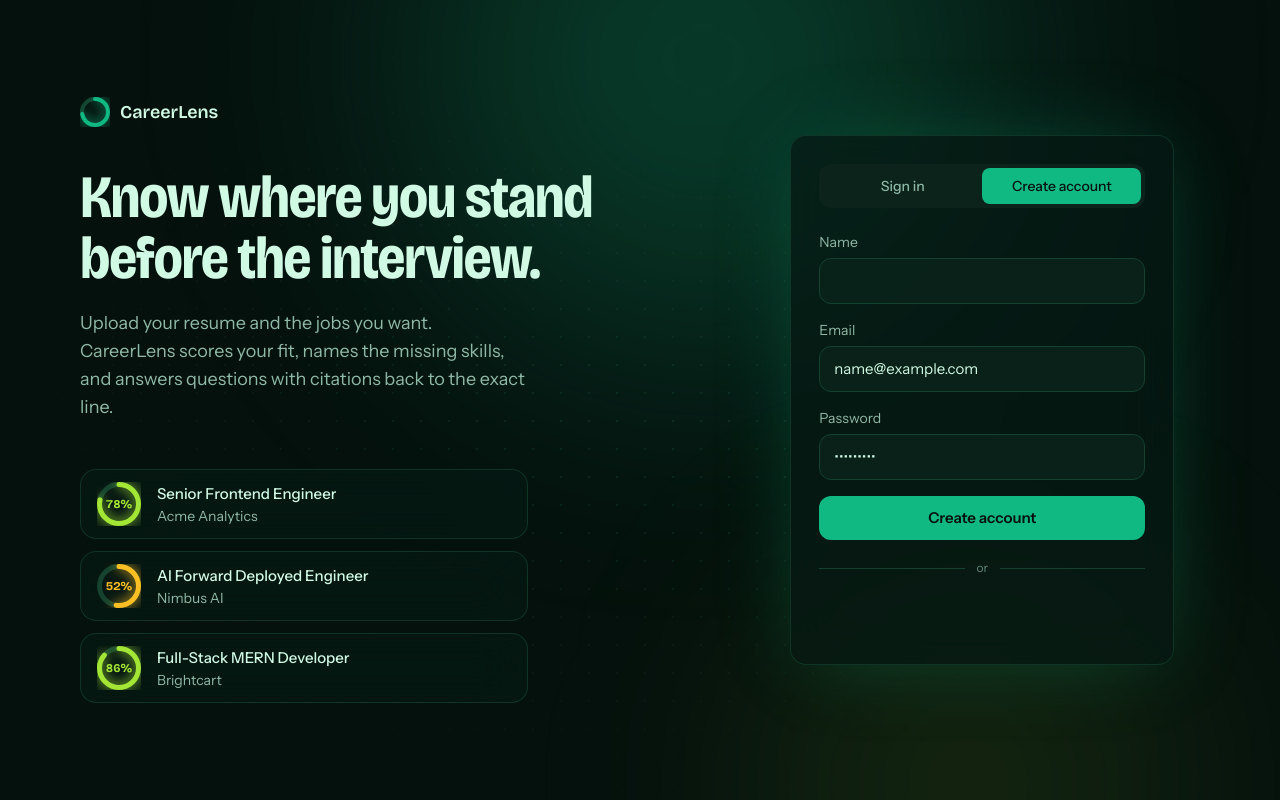
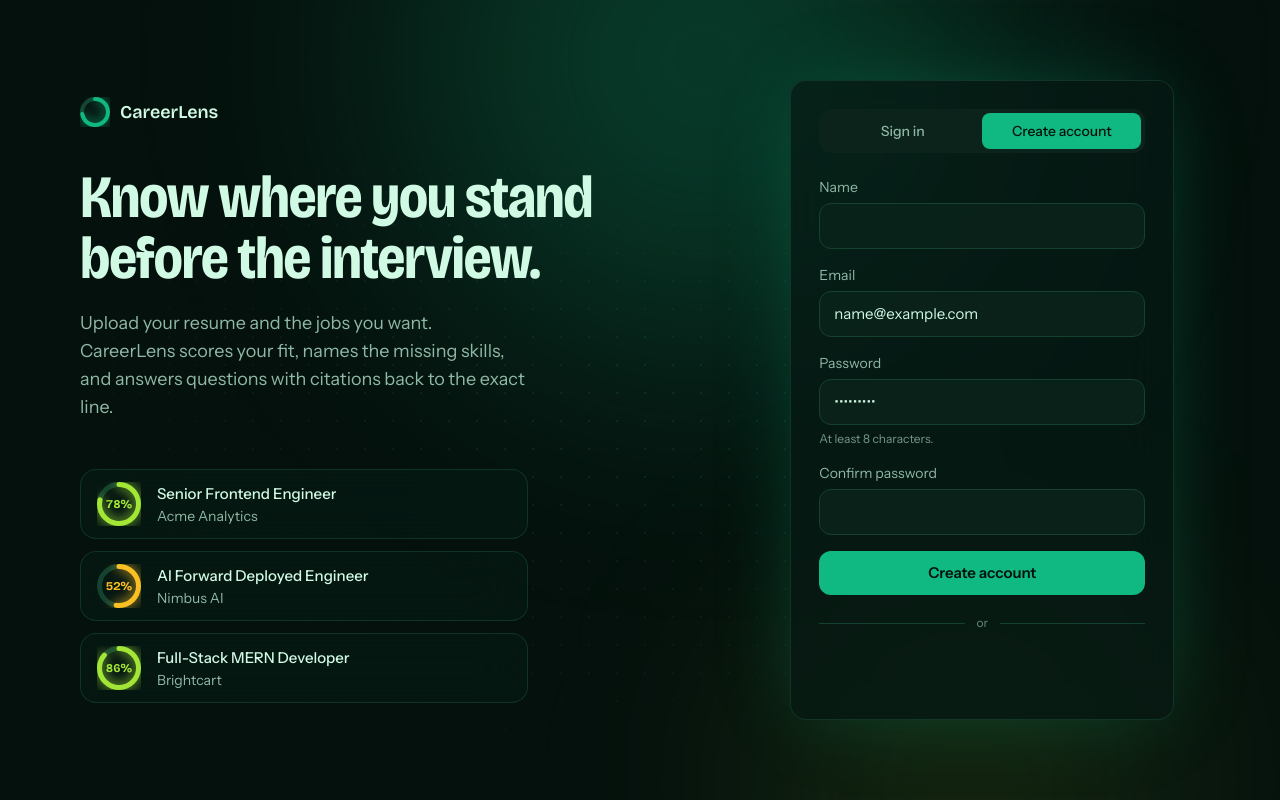
Before and after one commit to Muthukumaruma/Assignment-FDE, a React (Vite) app in the folder frontend/: page /login in a window 1280 px wide. Both pictures are taken after typing "name@example.com", "Sample123" into the empty fields and a click on the tab "Create account". Built offline with nearby package versions, Linux system fonts and the light colour scheme; no server answers.

Commit message:
feat(auth): confirm password on sign-up
Mismatched passwords are caught before calling the API; inline hint while typing;
hints linked with aria-describedby (kept outside the labels).

```diff
--- a/frontend/src/pages/LoginPage.tsx
+++ b/frontend/src/pages/LoginPage.tsx
@@ -21,6 +21,7 @@ export default function LoginPage() {
   const [name, setName] = useState('');
   const [email, setEmail] = useState('');
   const [password, setPassword] = useState('');
+  const [confirm, setConfirm] = useState('');
   const [error, setError] = useState<string | null>(null);
   const [busy, setBusy] = useState(false);
 
@@ -41,6 +42,10 @@ export default function LoginPage() {
 
   function onSubmit(e: FormEvent) {
     e.preventDefault();
+    if (mode === 'signup' && password !== confirm) {
+      setError("Passwords don't match");
+      return;
+    }
     void run(() => (mode === 'signin' ? login(email, password) : register(name, email, password)));
   }
 
@@ -125,8 +130,34 @@ export default function LoginPage() {
                 required
                 minLength={mode === 'signup' ? 8 : undefined}
                 autoComplete={mode === 'signin' ? 'current-password' : 'new-password'}
+                aria-describedby={mode === 'signup' ? 'password-hint' : undefined}
               />
             </label>
+            {mode === 'signup' && (
+              <>
+                <p id="password-hint" className="-mt-2.5 text-xs text-sage/80">
+                  At least 8 characters.
+                </p>
+                <label className="block">
+                  <span className="mb-1.5 block text-sm text-sage">Confirm password</span>
+                  <input
+                    className="field"
+                    type="password"
+                    value={confirm}
+                    onChange={(e) => setConfirm(e.target.value)}
+                    required
+                    autoComplete="new-password"
+                    aria-invalid={confirm.length > 0 && confirm !== password}
+                    aria-describedby="confirm-hint"
+                  />
+                </label>
+                {confirm.length > 0 && confirm !== password && (
+                  <p id="confirm-hint" className="-mt-2.5 text-xs text-rose">
+                    Passwords don't match yet.
+                  </p>
+                )}
+              </>
+            )}
             {error && (
               <p role="alert" className="rounded-lg border border-rose/30 bg-rose/10 px-3 py-2 text-sm text-rose">
                 {error}
```
Also changed, not shown: 1 other file (tests, documents, lock files or other folders).
